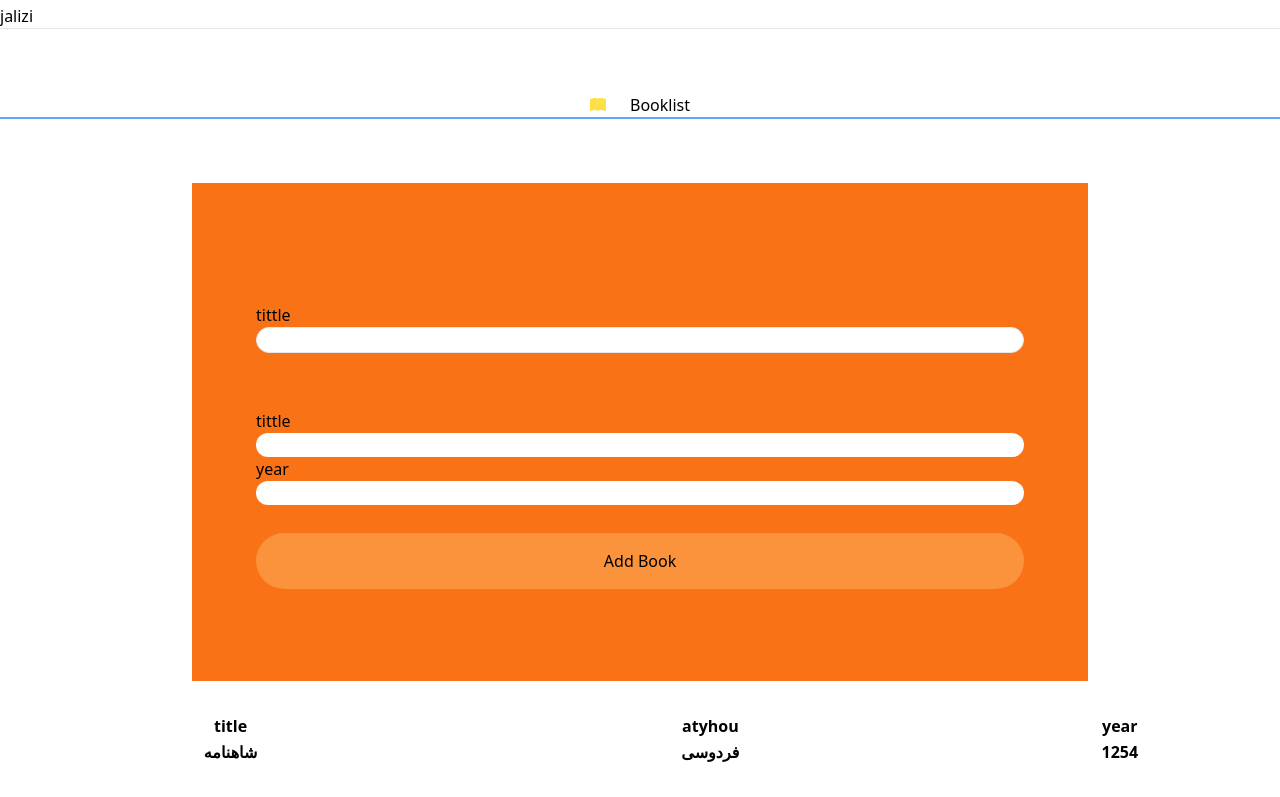
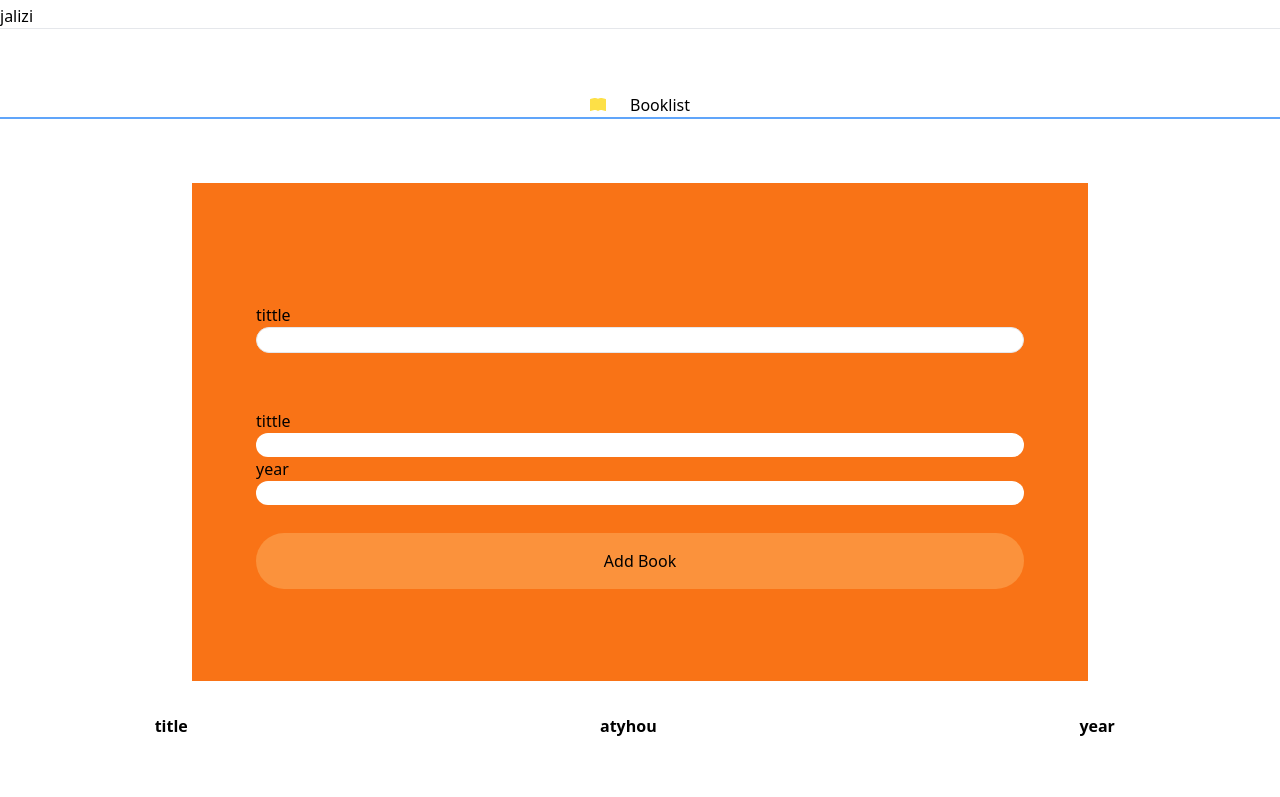
Before and after one commit to mohammadjalizi/learn-react, a React (Create React App) app: page / in a window 1280 px wide. Shown: the part 1010-1807 px from the top of the page. After the commit the page ends 1781 px from the top, so only its background shows below. Built offline with nearby package versions, Linux system fonts and the light colour scheme.

Commit message:
added project

```diff
--- a/src/project/Booklist/Book.jsx
+++ b/src/project/Booklist/Book.jsx
@@ -4,7 +4,7 @@ export default class  extends Component {
   render() {
     return (
      <tr>
-        <th>شاهنامه</th>
+        <th>{this.props.title}</th>
         <th>فردوسی</th>
         <th>1254</th>
      </tr>
--- a/src/project/Booklist/Booklist.jsx
+++ b/src/project/Booklist/Booklist.jsx
@@ -5,7 +5,7 @@ export class Booklist extends Component {
     constructor(props){
 super(props)
 this.state={
-books:[1],
+books:[],
 title:'',
 athure:'',
 year:''
```
